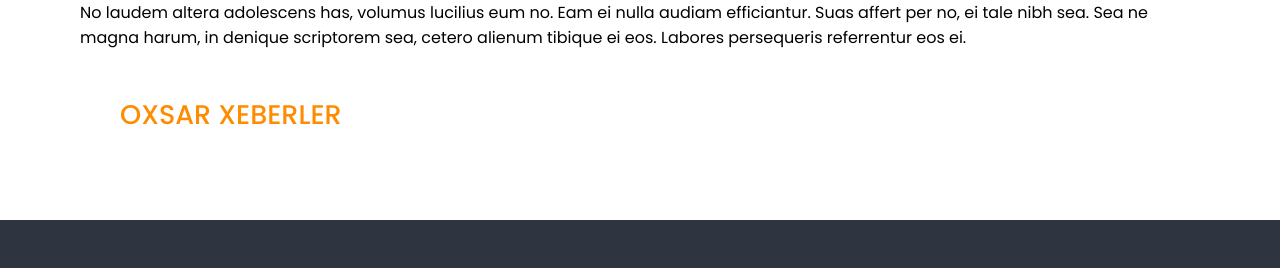
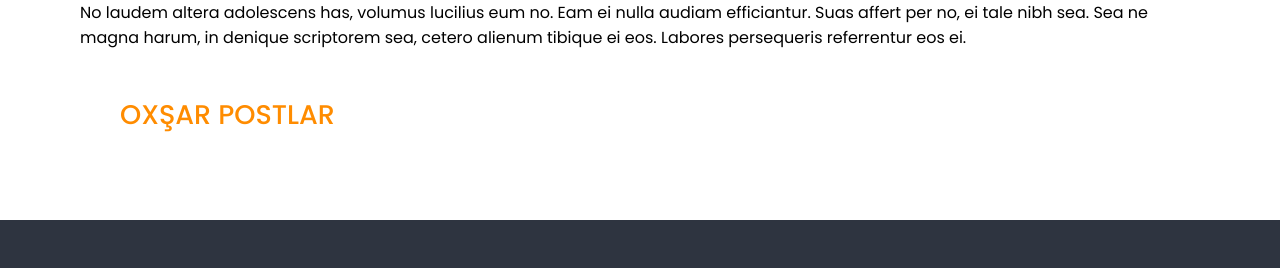
Before and after one commit to ilkinaslanli2001/azecontent.github.io, a Jekyll site: the page built from _posts/2016-05-20-my-example-post.md, in a window 1280 px wide. Shown: the part 759-1027 px from the top of the page. Built offline with Jekyll 4.4.1, drawn with Linux system fonts in a browser that asks for light colours; nearby versions of some CDN libraries.

Commit message:
Update post.html

```diff
--- a/_layouts/post.html
+++ b/_layouts/post.html
@@ -49,7 +49,7 @@
         </p>
       </div>
       <div class="alike-news">
-        <p class="title alike-news-title">Oxsar Xeberler</p>
+        <p class="title alike-news-title">Oxşar Postlar</p>
         <div class="alike-posts-container">
           <!--<div class="alike-post">
             <img src="/assets/images/post1.png" alt="" />
```
